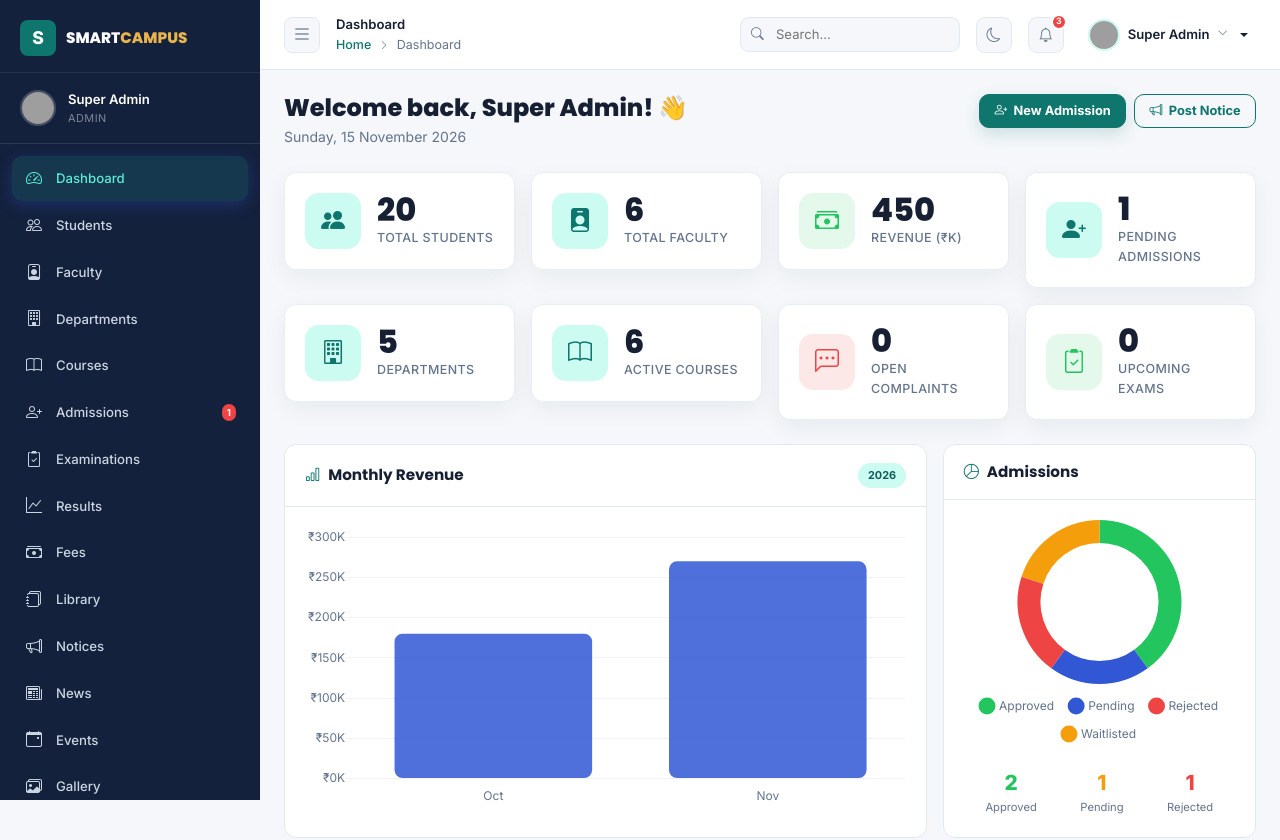
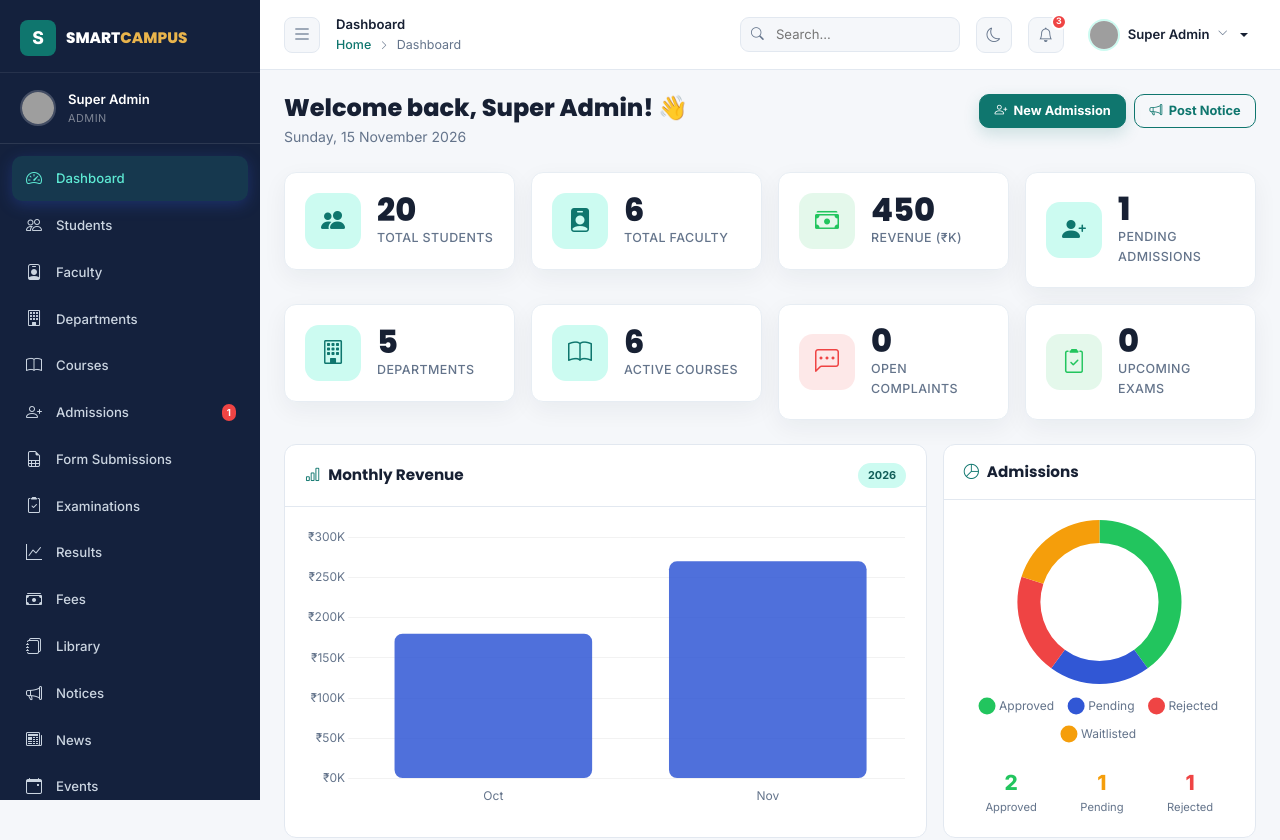
Before and after one commit to rasheshshrimankar-alt/college, a Laravel app: page /admin/dashboard in a window 1280 px wide. Shown: the top 840 px of the page. Run offline with Laravel 12, Linux system fonts and the light colour scheme; a user stored in the database is signed in; data comes from the database, SQL or seed files in the repository; data that the repository does not hold is empty; parts of the project's set-up code (start-up, migrations or seed data) failed here and were passed over; some libraries are stand-ins or nearby versions; grey boxes are pictures that could not be loaded.

Commit message:
Add form submissions link to dashboard sidebar

```diff
--- a/resources/views/admin/dashboard.blade.php
+++ b/resources/views/admin/dashboard.blade.php
@@ -10,6 +10,7 @@
 <a href="{{ route('admin.departments.index') }}" class="sidebar-item {{ request()->routeIs('admin.departments.*') ? 'active' : '' }}"><i class="bi bi-building"></i><span class="item-text">Departments</span></a>
 <a href="{{ route('admin.courses.index') }}" class="sidebar-item {{ request()->routeIs('admin.courses.*') ? 'active' : '' }}"><i class="bi bi-book"></i><span class="item-text">Courses</span></a>
 <a href="{{ route('admin.admissions.index') }}" class="sidebar-item {{ request()->routeIs('admin.admissions.*') ? 'active' : '' }}"><i class="bi bi-person-plus"></i><span class="item-text">Admissions</span><span class="item-badge">{{ $stats['pending_admissions'] }}</span></a>
+<a href="{{ route('admin.form-submissions.index') }}" class="sidebar-item {{ request()->routeIs('admin.form-submissions.*') ? 'active' : '' }}"><i class="bi bi-file-earmark-spreadsheet"></i><span class="item-text">Form Submissions</span></a>
 <a href="{{ route('admin.examinations.index') }}" class="sidebar-item {{ request()->routeIs('admin.examinations.*') ? 'active' : '' }}"><i class="bi bi-clipboard2-check"></i><span class="item-text">Examinations</span></a>
 <a href="{{ route('admin.results.index') }}" class="sidebar-item {{ request()->routeIs('admin.results.*') ? 'active' : '' }}"><i class="bi bi-graph-up"></i><span class="item-text">Results</span></a>
 <a href="{{ route('admin.fees.index') }}" class="sidebar-item {{ request()->routeIs('admin.fees.*') ? 'active' : '' }}"><i class="bi bi-cash-stack"></i><span class="item-text">Fees</span></a>
```
